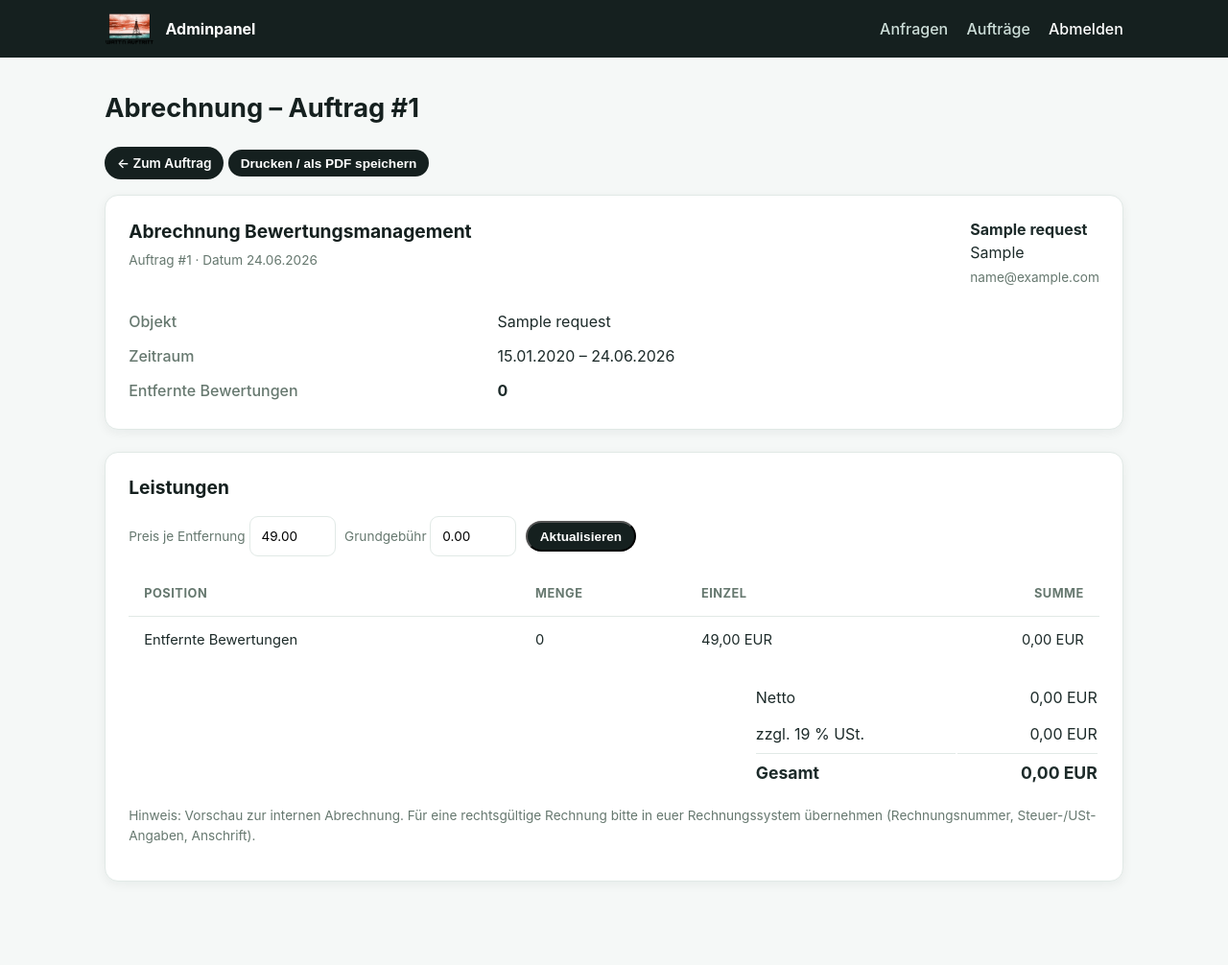
After one commit to Wattnauftritt/wattnauftritt.de, a PHP site: page /bewertungen/admin/abrechnung.php?id=1 in a window 1280 px wide. The commit adds this page. Shown: the whole page at 96% size. Run offline with PHP 8.4, Linux system fonts and the light colour scheme; the visitor is signed in with stand-in values (Sample User, id 1); tables that the repository leaves empty hold one stand-in row (values such as "Sample post").

Commit message:
Auftragssystem: Anfrage annehmen, Aufträge-Übersicht, Sortierung/Filter, Abrechnung
- 'Anfrage annehmen → Auftrag' (accepted_at); angenommene Anfragen unter
  admin/auftraege.php anklickbar, mit Kennzahlen aktiv/neu/entfernt.
- Detailseite: Bewertungen sortierbar (neueste/beste/schlechteste) und filterbar
  (alle/aktiv/neu/geloescht) mit Zaehlern (gesamt/aktiv/geloescht/neu seit Start).
  'neu' = first_seen_at > erstem Scrape (neue Spalte first_scraped_at).
- admin/abrechnung.php: druckbare Abrechnung auf Basis entfernter Bewertungen
  x Preis je Entfernung + Grundgebuehr (config PRICE_PER_REMOVAL/BILLING_BASE_FEE,
  CURRENCY), 19% USt-Ausweis, anpassbare Preise, Druck/PDF.
- DB: bm_requests.accepted_at + first_scraped_at (schema + Migration
  2026-06-14_orders_billing.sql). README aktualisiert.

```diff
--- /dev/null
+++ b/bewertungen/admin/abrechnung.php
@@ -0,0 +1,131 @@
+<?php
+declare(strict_types=1);
+require_once __DIR__ . '/../inc/bootstrap.php';
+require_once __DIR__ . '/../inc/db.php';
+require_once __DIR__ . '/../inc/auth.php';
+require_once __DIR__ . '/../inc/layout.php';
+require_admin();
+
+$id = (int) ($_GET['id'] ?? 0);
+$stmt = db()->prepare('SELECT * FROM bm_requests WHERE id = ?');
+$stmt->execute([$id]);
+$request = $stmt->fetch();
+if (!$request) {
+    http_response_code(404);
+    panel_header('Nicht gefunden', 'admin');
+    echo '<p class="muted">Auftrag nicht gefunden.</p>';
+    panel_footer();
+    exit;
+}
+
+// Entfernte (gelöschte) Bewertungen = abrechenbare Leistung.
+$rev = db()->prepare('SELECT * FROM bm_reviews WHERE request_id = ? AND is_deleted = 1 ORDER BY deleted_at DESC, id DESC');
+$rev->execute([$id]);
+$removed = $rev->fetchAll();
+$count   = count($removed);
+
+// Preise: per GET anpassbar, Default aus config.
+$price = isset($_GET['p']) && $_GET['p'] !== '' ? (float) str_replace(',', '.', $_GET['p']) : (defined('PRICE_PER_REMOVAL') ? (float) PRICE_PER_REMOVAL : 0.0);
+$base  = isset($_GET['b']) && $_GET['b'] !== '' ? (float) str_replace(',', '.', $_GET['b']) : (defined('BILLING_BASE_FEE') ? (float) BILLING_BASE_FEE : 0.0);
+$cur   = defined('CURRENCY') ? CURRENCY : 'EUR';
+
+$net   = $base + $count * $price;
+$vat   = round($net * 0.19, 2);
+$gross = $net + $vat;
+
+$money = fn(float $v): string => number_format($v, 2, ',', '.') . ' ' . $cur;
+
+panel_header('Abrechnung – Auftrag #' . $id, 'admin');
+?>
+<style>
+@media print {
+  .topbar, .no-print { display: none !important; }
+  .wrap { padding: 0 !important; }
+  .box { box-shadow: none !important; border: 0 !important; }
+}
+.bill-head { display:flex; justify-content:space-between; flex-wrap:wrap; gap:1rem; }
+.bill-tot { width:100%; max-width:360px; margin-left:auto; }
+.bill-tot td { padding:.35rem 0; }
+.bill-tot tr.sum td { border-top:1px solid var(--line); font-weight:700; font-size:1.1rem; }
+</style>
+
+<p class="no-print">
+  <a class="btn-sm" href="request.php?id=<?= (int) $id ?>">← Zum Auftrag</a>
+  <button class="btn-sm" onclick="window.print()" style="border:0;cursor:pointer;">Drucken / als PDF speichern</button>
+</p>
+
+<section class="box">
+  <div class="bill-head">
+    <div>
+      <h2 style="margin:0;">Abrechnung Bewertungsmanagement</h2>
+      <p class="muted small" style="margin:.3rem 0 0;">Auftrag #<?= (int) $id ?> · Datum <?= e(date('d.m.Y')) ?></p>
+    </div>
+    <div>
+      <strong><?= e($request['contact_name']) ?></strong><br>
+      <?php if ($request['company']): ?><?= e($request['company']) ?><br><?php endif; ?>
+      <span class="muted small"><?= e($request['contact_email']) ?></span>
+    </div>
+  </div>
+
+  <table class="kv" style="margin-top:1rem;">
+    <tr><th>Objekt</th><td><?= e($request['property_name']) ?></td></tr>
+    <tr><th>Zeitraum</th><td><?= $request['accepted_at'] ? e(date('d.m.Y', strtotime($request['accepted_at']))) : '–' ?> – <?= e(date('d.m.Y')) ?></td></tr>
+    <tr><th>Entfernte Bewertungen</th><td><strong><?= $count ?></strong></td></tr>
+  </table>
+</section>
+
+<section class="box">
+  <h2>Leistungen</h2>
+  <form method="get" class="inline-form no-print" style="margin-bottom:1rem;">
+    <input type="hidden" name="id" value="<?= (int) $id ?>">
+    <label class="lbl" style="margin:0;">Preis je Entfernung
+      <input type="text" name="p" value="<?= e(number_format($price, 2, '.', '')) ?>" style="width:90px;">
+    </label>
+    <label class="lbl" style="margin:0;">Grundgebühr
+      <input type="text" name="b" value="<?= e(number_format($base, 2, '.', '')) ?>" style="width:90px;">
+    </label>
+    <button class="btn-sm">Aktualisieren</button>
+  </form>
+
+  <table class="data" style="min-width:auto;">
+    <thead><tr><th>Position</th><th>Menge</th><th>Einzel</th><th style="text-align:right;">Summe</th></tr></thead>
+    <tbody>
+      <?php if ($base > 0): ?>
+      <tr><td>Grundgebühr</td><td>1</td><td><?= $money($base) ?></td><td style="text-align:right;"><?= $money($base) ?></td></tr>
+      <?php endif; ?>
+      <tr>
+        <td>Entfernte Bewertungen</td>
+        <td><?= $count ?></td>
+        <td><?= $money($price) ?></td>
+        <td style="text-align:right;"><?= $money($count * $price) ?></td>
+      </tr>
+    </tbody>
+  </table>
+
+  <table class="bill-tot" style="margin-top:1rem;">
+    <tr><td>Netto</td><td style="text-align:right;"><?= $money($net) ?></td></tr>
+    <tr><td>zzgl. 19 % USt.</td><td style="text-align:right;"><?= $money($vat) ?></td></tr>
+    <tr class="sum"><td>Gesamt</td><td style="text-align:right;"><?= $money($gross) ?></td></tr>
+  </table>
+  <p class="muted small">Hinweis: Vorschau zur internen Abrechnung. Für eine rechtsgültige Rechnung bitte in euer Rechnungssystem übernehmen (Rechnungsnummer, Steuer-/USt-Angaben, Anschrift).</p>
+</section>
+
+<?php if ($removed): ?>
+<section class="box">
+  <h2>Entfernte Bewertungen im Detail</h2>
+  <ul class="revlist">
+    <?php foreach ($removed as $r):
+        $stars = $r['rating'] !== null ? str_repeat('★', (int) $r['rating']) . str_repeat('☆', max(0, 5 - (int) $r['rating'])) : ''; ?>
+      <li class="rev rev--del">
+        <div class="rev__head">
+          <strong><?= e($r['author'] ?: 'Anonym') ?></strong>
+          <span class="rev__stars"><?= e($stars) ?></span>
+          <?php if ($r['deleted_at']): ?><span class="muted small">entfernt am <?= e(date('d.m.Y', strtotime($r['deleted_at']))) ?></span><?php endif; ?>
+        </div>
+        <?php if ($r['text']): ?><p class="rev__text"><?= nl2br(e($r['text'])) ?></p><?php endif; ?>
+      </li>
+    <?php endforeach; ?>
+  </ul>
+</section>
+<?php endif; ?>
+<?php panel_footer();
--- a/bewertungen/config.sample.php
+++ b/bewertungen/config.sample.php
@@ -41,3 +41,8 @@ define('OUTSCRAPER_KEY', '');                              // nur bei REVIEWS_PR
 define('OUTSCRAPER_BASE', 'https://api.app.outscraper.com');  // Outscraper API-Basis
 define('SCRAPE_POLL_TIMEOUT', 25);                         // Sek. Inline-Warten auf Async-Ergebnis (Web)
 define('QUICK_LIMIT', 20);                                 // Reviews pro Quick-Lauf (Cron)
+
+// --- Abrechnung -----------------------------------------------------------
+define('PRICE_PER_REMOVAL', 49.00);   // Standardpreis je entfernter Bewertung (netto)
+define('BILLING_BASE_FEE', 0.00);     // optionale Grundgebühr je Abrechnung (netto)
+define('CURRENCY', 'EUR');
--- a/bewertungen/inc/layout.php
+++ b/bewertungen/inc/layout.php
@@ -35,6 +35,7 @@ function panel_header(string $title, string $role, string $base = ''): void
     echo '<nav class="topbar__nav">';
     if ($isAdmin) {
         echo '<a href="' . e($base) . 'index.php">Anfragen</a>';
+        echo '<a href="' . e($base) . 'auftraege.php">Aufträge</a>';
     } else {
         echo '<a href="' . e($base) . 'index.php">Mein Auftrag</a>';
         echo '<a href="' . e($base) . 'passwort.php">Passwort ändern</a>';
--- a/bewertungen/inc/scrape.php
+++ b/bewertungen/inc/scrape.php
@@ -77,7 +77,9 @@ function bm_finish_request(int $requestId): void
 {
     db()->prepare(
         "UPDATE bm_requests
-            SET scraped_at = NOW(), scrape_job_status = 'done',
+            SET scraped_at = NOW(),
+                first_scraped_at = COALESCE(first_scraped_at, NOW()),
+                scrape_job_status = 'done',
                 scrape_job_id = NULL, scrape_job_url = NULL, scrape_job_mode = NULL,
                 status = IF(status = 'neu', 'gescraped', status)
           WHERE id = ?"
--- a/bewertungen/schema.sql
+++ b/bewertungen/schema.sql
@@ -28,6 +28,8 @@ CREATE TABLE IF NOT EXISTS bm_requests (
   admin_note       TEXT NULL,
   scraped_at       DATETIME NULL,
   reconciled_at    DATETIME NULL,
+  accepted_at      DATETIME NULL,
+  first_scraped_at DATETIME NULL,
   -- Aktiv-Schalter: nur aktive Auftraege werden vom Cron aktualisiert (Kostenkontrolle)
   is_active        TINYINT(1) NOT NULL DEFAULT 1,
   -- Anbieter & Async-Job-Status
```
Also changed, not shown: bewertungen/admin/auftraege.php (added, +61 -0 lines), bewertungen/admin/request.php (+85 -16 lines), bewertungen/migrations/2026-06-14_orders_billing.sql (added, +8 -0 lines), bewertungen/README.md.
